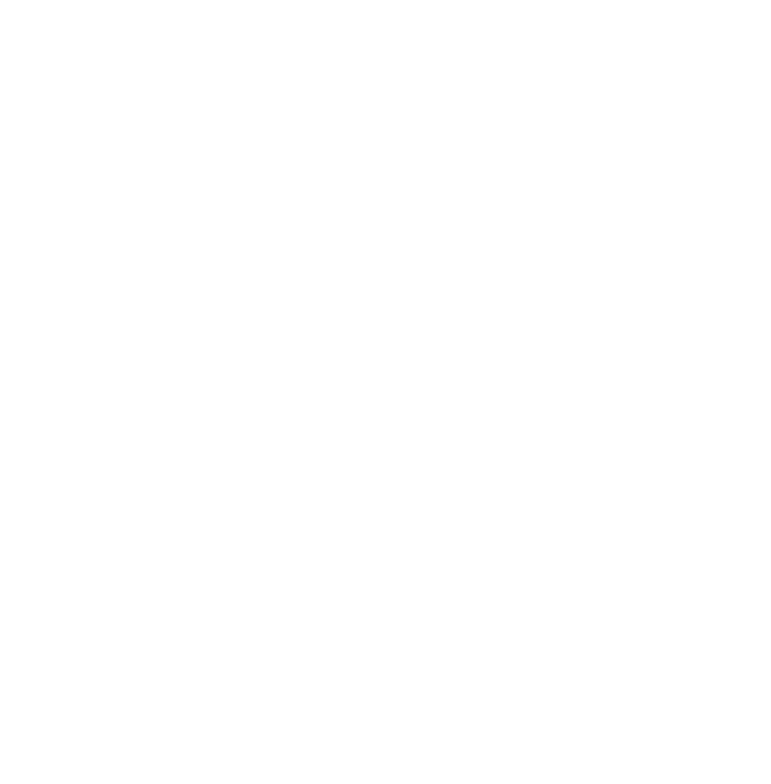
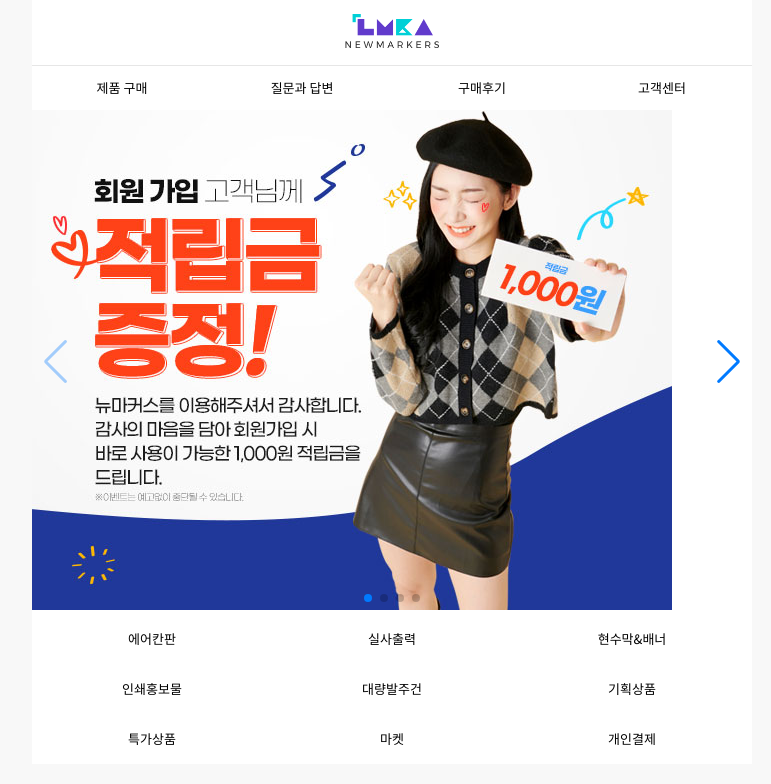
Before and after one commit to ChaeYoonch/frontapp, a plain HTML site: page index.html in a window 1280 px wide. Shown: the whole page, without its empty margins (248-1019 px from the left). Drawn offline with nearby package versions, Linux system fonts and the light colour scheme; some icons are missing.

Commit message:
메인페이지 작업 중

```diff
--- a/css/style.css
+++ b/css/style.css
@@ -0,0 +1,108 @@
+@import url('https://fonts.googleapis.com/css2?family=Noto+Sans+KR:wght@100..900&display=swap');
+@import url('https://fonts.googleapis.com/css2?family=Montserrat:ital,wght@0,100..900;1,100..900&family=Noto+Sans+KR:wght@100..900&display=swap');
+
+* {
+    color: #000;
+    box-sizing: border-box;
+    outline: none;
+    font-family: "Noto Sans KR", sans-serif;
+}
+
+html {
+    font-size: 13px;
+    background: #f8f8f8;
+}
+
+/* 스타일 초기화 S */
+body {
+    margin: 0 auto;
+    max-width: 720px;
+    min-width: 360px;
+    background: #fff;
+}
+
+ul, ol, dl, dt, dd {
+    margin: 0;
+    padding: 0;
+}
+
+ul, ol {
+    list-style: none;
+}
+
+a {
+    text-decoration: none;
+}
+
+img {
+    border: 0;
+}
+/* 스타일 초기화 E */
+
+/* 공통 스타일 S */
+.montserrat {
+    font-family: "Montserrat", sans-serif;
+}
+
+/* 공통 스타일 E */
+
+/* 헤더 영역 S */
+header .site-top {
+    display: flex;
+    justify-content: space-between;
+    align-items: center;
+    height: 66px;
+    border-bottom: 1px solid #e6e6e6;
+    padding: 0 15px;
+}
+
+header .logo img {
+    height: 34px;
+}
+
+header .site-top i {
+    font-size: 2rem;
+}
+
+header .site-top .left i {
+    margin-right: 10px;
+}
+
+header .site-top .right i {
+    margin-left: 10px;
+}
+
+header nav {
+    display: flex;
+    height: 44px;
+}
+
+header nav a {
+    flex-grow: 1;
+    width: 0;
+    text-align: center;
+    line-height: 44px;
+}
+
+/* 헤더 영역 E */
+
+/* 메인 배너 영역 S */
+.main-banner {
+    width: 100%;
+}
+
+/* 메인 배너 영역 E */
+
+/* 서브 메뉴 영역 S */
+.sub-menus {
+    display: flex;
+    flex-wrap: wrap;
+}
+
+.sub-menus a {
+    width: calc(100% / 3);
+    text-align: center;
+    height: 50px;
+    line-height: 50px;
+}
+/* 서브 메뉴 영역 E */
--- a/index.html
+++ b/index.html
@@ -3,9 +3,90 @@
     <head>
         <meta charset="UTF-8">
         <meta name="viewport" content="width=device-width, initial-scale=1.0, user-scalable=yes, minimum-scale=0.5, maximum-scale=3.0">
-        <link rel="stylesheet" href="//cdn.jsdelivr.net/npm/xeicon@2.3.3/xeicon.min.css">
+        <link rel="stylesheet" href="https://cdn.jsdelivr.net/npm/xeicon@2.3.3/xeicon.min.css">
+        <link rel="stylesheet" href="https://cdn.jsdelivr.net/npm/swiper@11/swiper-bundle.min.css"/>
         <link rel="stylesheet" type="text/css" href="css/style.css">
+        <!-- Swiper JS -->
+        <script src="https://cdn.jsdelivr.net/npm/swiper@11/swiper-bundle.min.js"></script>
+        <script src="js/common.js"></script>
         <title>뉴마커스</title>
     </head>
-    <body></body>
+    <body>
+        <header>
+            <section class="site-top">
+                <div class="left">
+                    <a href="#">
+                        <i class="xi-bars"></i>
+                    </a>
+                    <a href="#">
+                        <i class="xi-search"></i>
+                    </a>
+                </div>
+
+                <a href="#" class="logo">
+                    <img src="images/logo.png" alt="로고">
+                </a>
+
+                <div class="right">
+                    <a href="#">
+                        <i class="xi-user-o"></i>
+                    </a>
+                    <a href="#">
+                        <i class="xi-cart-o"></i>
+                    </a>
+                </div>
+            </section>
+            <nav>
+                <a href="#">제품 구매</a>
+                <a href="#">질문과 답변</a>
+                <a href="#">구매후기</a>
+                <a href="#">고객센터</a>
+            </nav>
+        </header>
+        <main>
+            <section class="main-banner">
+                <div class="swiper mySwiper">
+                    <div class="swiper-wrapper">
+                      <div class="swiper-slide">
+                        <a href="#">
+                            <img src="images/main_banner1.jpg" alt="메인베너1">
+                        </a>
+                      </div>
+                      <div class="swiper-slide">
+                        <a href="#">
+                            <img src="images/main_banner2.jpg" alt="메인베너2">
+                        </a>
+                      </div>
+                      <div class="swiper-slide">
+                        <a href="#">
+                            <img src="images/main_banner3.jpg" alt="메인베너3">
+                        </a>
+                      </div>
+                      <div class="swiper-slide">
+                        <a href="#">
+                            <img src="images/main_banner4.jpg" alt="메인베너4">
+                        </a>
+                      </div>
+
+                    <div class="swiper-pagination"></div>
+
+                    </div>
+                    <div class="swiper-button-next"></div>
+                    <div class="swiper-button-prev"></div>
+                </div>
+            </section>
+            <section class="sub-menus">
+                <a href="#">에어칸판</a>
+                <a href="#">실사출력</a>
+                <a href="#">현수막&배너</a>
+                <a href="#">인쇄홍보물</a>
+                <a href="#">대량발주건</a>
+                <a href="#">기획상품</a>
+                <a href="#">특가상품</a>
+                <a href="#">마켓</a>
+                <a href="#">개인결제</a>
+            </section>
+        </main>
+        <footer></footer>
+    </body>
 </html>
--- /dev/null
+++ b/js/common.js
@@ -0,0 +1,11 @@
+window.addEventListener("DOMContentLoaded", function() {
+    const swiper = new Swiper(".mySwiper", {
+        navigation: {
+            nextEl: ".swiper-button-next",
+            prevEl: ".swiper-button-prev",
+        },
+        pagination: {
+            el: ".swiper-pagination",
+        },
+    });
+});
```
Also changed, not shown: images/logo.png (added), images/main_banner1.jpg (added), images/main_banner2.jpg (added), images/main_banner3.jpg (added), images/main_banner4.jpg (added).
